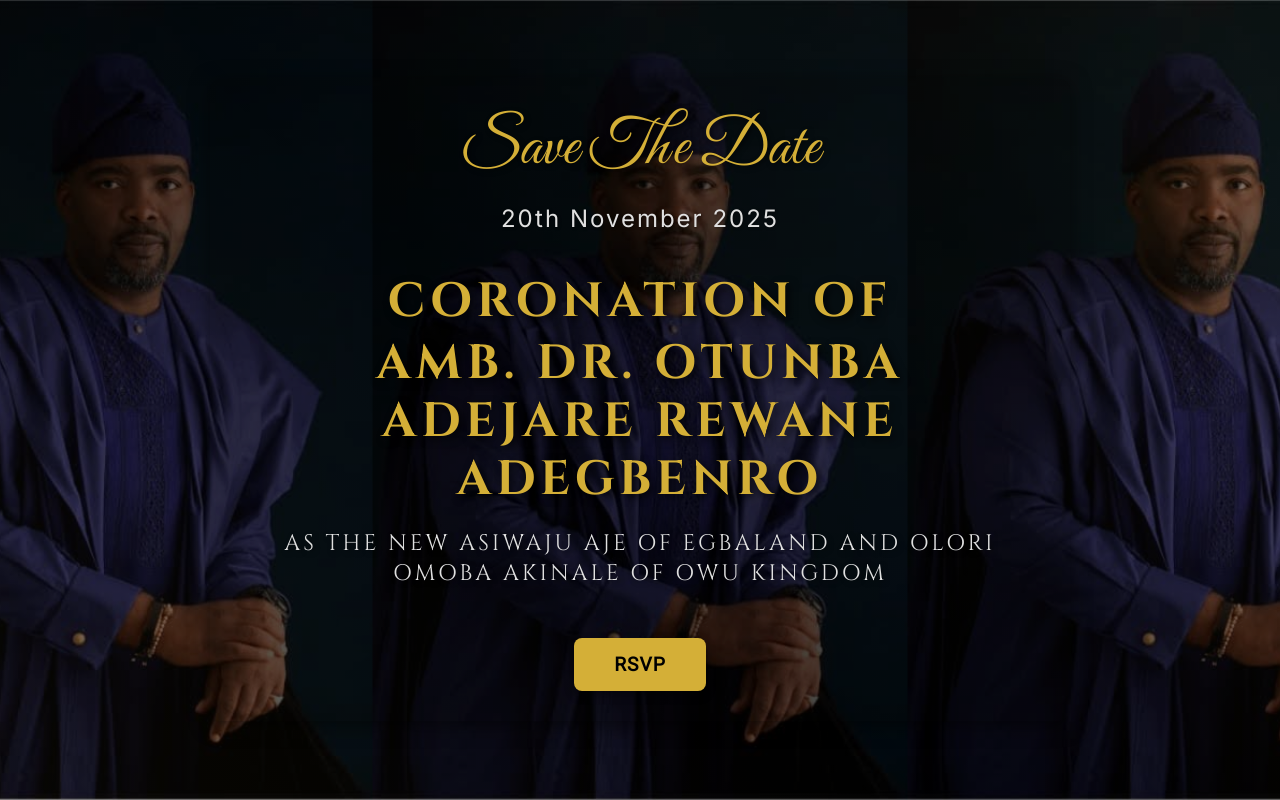
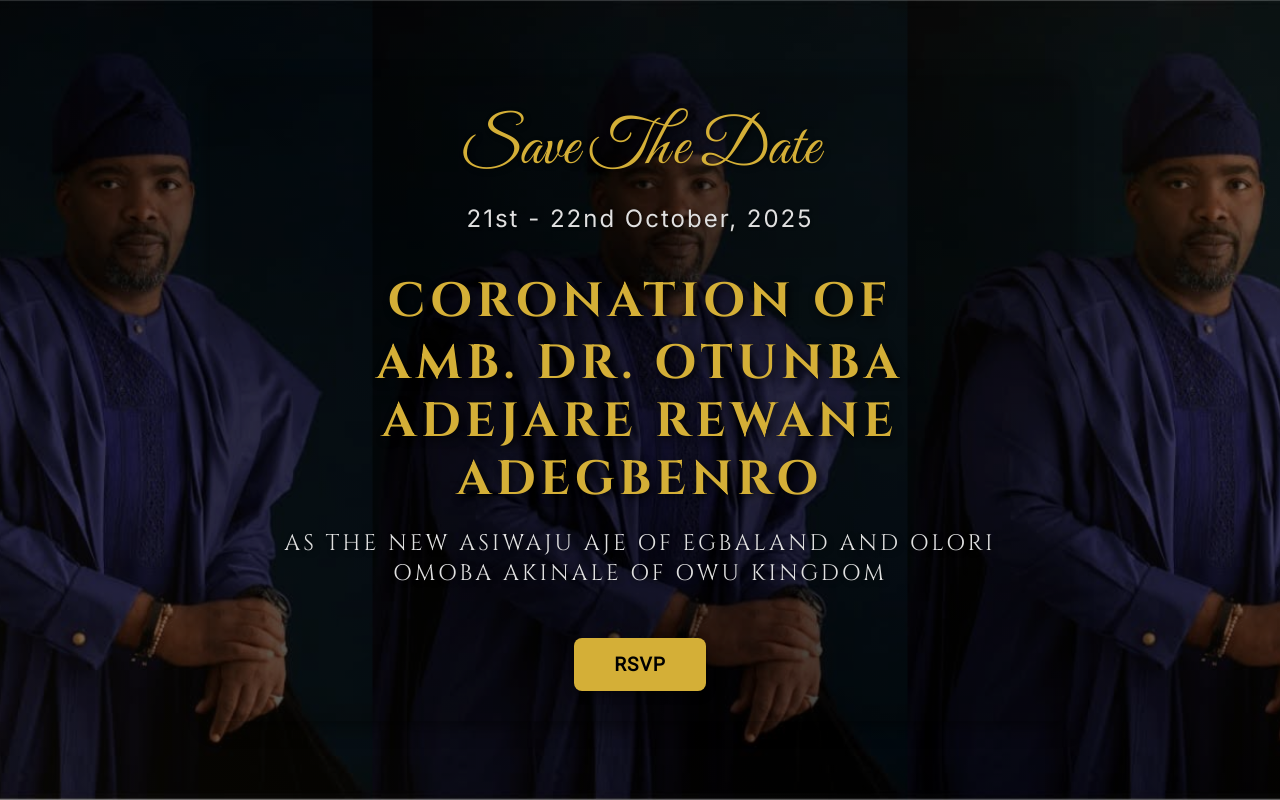
Before and after one commit to OgunmisiM/coronation-page-2, a plain HTML site: page index.html in a window 1280 px wide. Drawn offline with Linux system fonts and the light colour scheme.

Commit message:
made changes to date

```diff
--- a/index.html
+++ b/index.html
@@ -16,7 +16,7 @@
     <div class="background-image-container"></div>
     <div class="content-overlay">
       <h2 class="script-text">Save The Date</h2>
-      <p class="date">20th November 2025</p>
+      <p class="date">21st - 22nd October, 2025</p>
       <h1 class="main-title">CORONATION OF</h1>
       <h1 class="main-title name">AMB. DR. OTUNBA ADEJARE REWANE ADEGBENRO</h1>
       <p class="subtitle">
```
